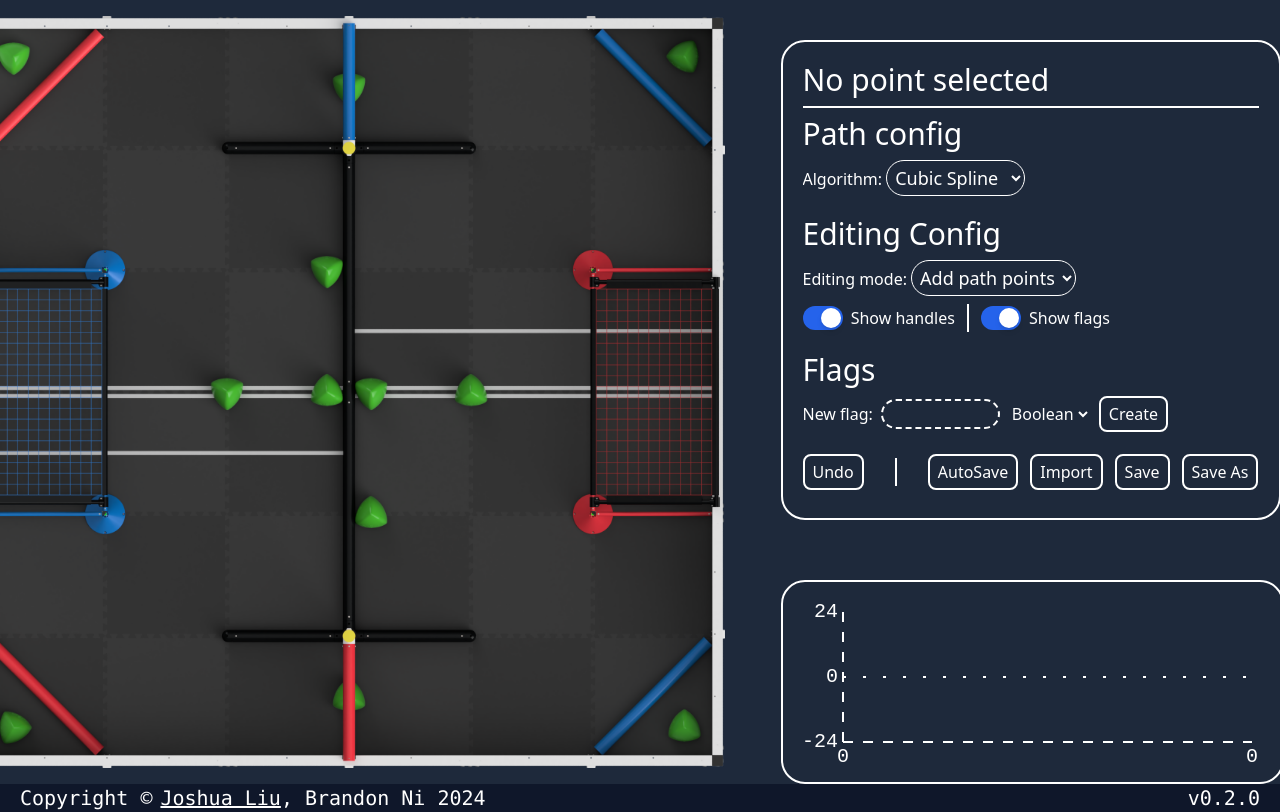
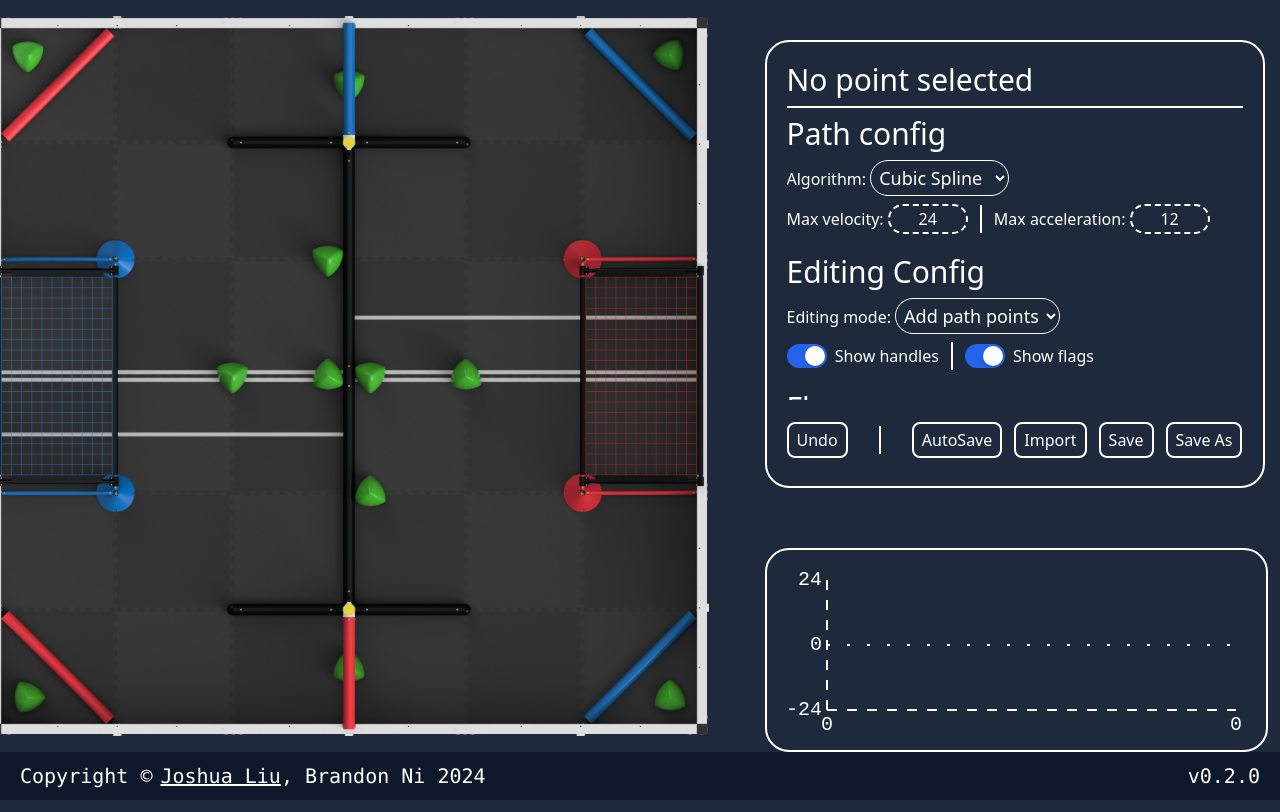
Before and after one commit to Genius6942/pathgen, a Svelte app: page / in a window 1280 px wide. Shown: the top 812 px of the page. Built offline with nearby package versions, Linux system fonts and the light colour scheme.

Commit message:
add way to change bot constants

```diff
--- a/src/App.svelte
+++ b/src/App.svelte
@@ -48,10 +48,11 @@
         class="flex gap-3 p-5 w-[500px] border-white border-2 rounded-3xl m-10 flex-col items-stretch flex-grow"
       >
         <div
-          class="flex flex-col gap-2 overflow-auto scrollbar"
+          class="flex flex-col gap-2 overflow-auto scrollbar flex-grow"
           bind:this={container}
           style={`max-height: ${initialHeight}px`}
         >
+          {#if initialHeight >= 0}
             <!-- POINT DESCRIPTOR -->
             <h1 class="text-3xl w-full pb-2 border-b-2 border-b-white flex items-center">
               {#if point}
@@ -110,6 +111,25 @@
                 {/each}
               </select>
             </label>
+            <div class="flex gap-3 items-center">
+              <label>
+                Max velocity:
+                <input
+                  type="number"
+                  class="bg-transparent border-2 border-white border-dashed rounded-2xl px-[2px] py-[1px] text-center outline-none focus:border-solid transition-all duration-200 ease-in-out w-20"
+                  bind:value={$config.bot.maxVelocity}
+                />
+              </label>
+							<div class="divider"></div>
+              <label>
+                Max acceleration:
+                <input
+                  type="number"
+                  class="bg-transparent border-2 border-white border-dashed rounded-2xl px-[2px] py-[1px] text-center outline-none focus:border-solid transition-all duration-200 ease-in-out w-20"
+                  bind:value={$config.bot.maxAcceleration}
+                />
+              </label>
+            </div>
 
             <!-- EDITING CONFIG -->
             <h1 class="text-3xl mt-3">Editing Config</h1>
@@ -135,7 +155,11 @@
               </label>
               <div class="border-r-2 border-white h-7"></div>
               <label class="relative">
-              <input type="checkbox" bind:checked={$state.visible.flags} class="toggle" />
+                <input
+                  type="checkbox"
+                  bind:checked={$state.visible.flags}
+                  class="toggle"
+                />
                 Show flags
               </label>
             </div>
@@ -258,11 +282,12 @@
                 </div>
               {/each}
             {/if}
+          {/if}
         </div>
         <div class="border-t-2 mt-auto py-2 border-transparent">
           <div class="flex gap-3 items-center relative justify-between">
             <button class="button" on:click={() => undo(1)}>Undo</button>
-            <div class="h-7 border-r-2 border-white"></div>
+            <div class="divider"></div>
             <div class="flex items-center gap-3">
               <label class="button">
                 AutoSav{$config.autosave ? "ing" : "e"}
--- a/src/app.css
+++ b/src/app.css
@@ -18,6 +18,10 @@
   .menuitem:last-child {
     @apply rounded-b-2xl;
   }
+
+	.divider {
+		@apply border-r-2 border-white h-7;
+	}
 
   .toggle {
     @apply w-11 h-0 cursor-pointer inline-block;
@@ -71,3 +75,15 @@
 	background-color: rgb(15 23 42);
   border-radius: 9999px;
 }
+
+/* Chrome, Safari, Edge, Opera */
+input::-webkit-outer-spin-button,
+input::-webkit-inner-spin-button {
+  -webkit-appearance: none;
+  margin: 0;
+}
+
+/* Firefox */
+input[type=number] {
+  -moz-appearance: textfield;
+}
--- a/src/utils/Graph.svelte
+++ b/src/utils/Graph.svelte
@@ -130,16 +130,18 @@
             (i * (canvas.width - margin.left - margin.right)) /
               ($state.generatedPoints.length - 1),
           margin.top +
-            (canvas.height - margin.bottom - margin.top) *
-              (1 - start.speed / $config.bot.maxVelocity)
+            ((canvas.height - margin.bottom - margin.top) *
+              (1 - start.speed / $config.bot.maxVelocity)) /
+              2
         );
         ctx.lineTo(
           margin.left +
             ((i + 1) * (canvas.width - margin.left - margin.right)) /
               ($state.generatedPoints.length - 1),
           margin.top +
-            (canvas.height - margin.bottom - margin.top) *
-              (1 - end.speed / $config.bot.maxVelocity)
+            ((canvas.height - margin.bottom - margin.top) *
+              (1 - end.speed / $config.bot.maxVelocity)) /
+              2
         );
         ctx.stroke();
 
@@ -153,6 +155,16 @@
           $state.visible.highlightIndex = Math.round(
             (($state.generatedPoints.length - 1) * (mouse - margin.left)) /
               (canvas.width - margin.left - margin.right)
+          );
+
+          // write speed value of selected point at top right
+          ctx.font = "20px monospace";
+          ctx.textAlign = "right";
+          ctx.textBaseline = "bottom";
+          ctx.fillText(
+            $state.generatedPoints[$state.visible.highlightIndex].speed.toFixed(2),
+            canvas.width - margin.right - 20,
+            margin.top - 3
           );
         } else $state.visible.highlightIndex = -1;
       }
```
Lines whose indentation alone changed are shown as unchanged.
